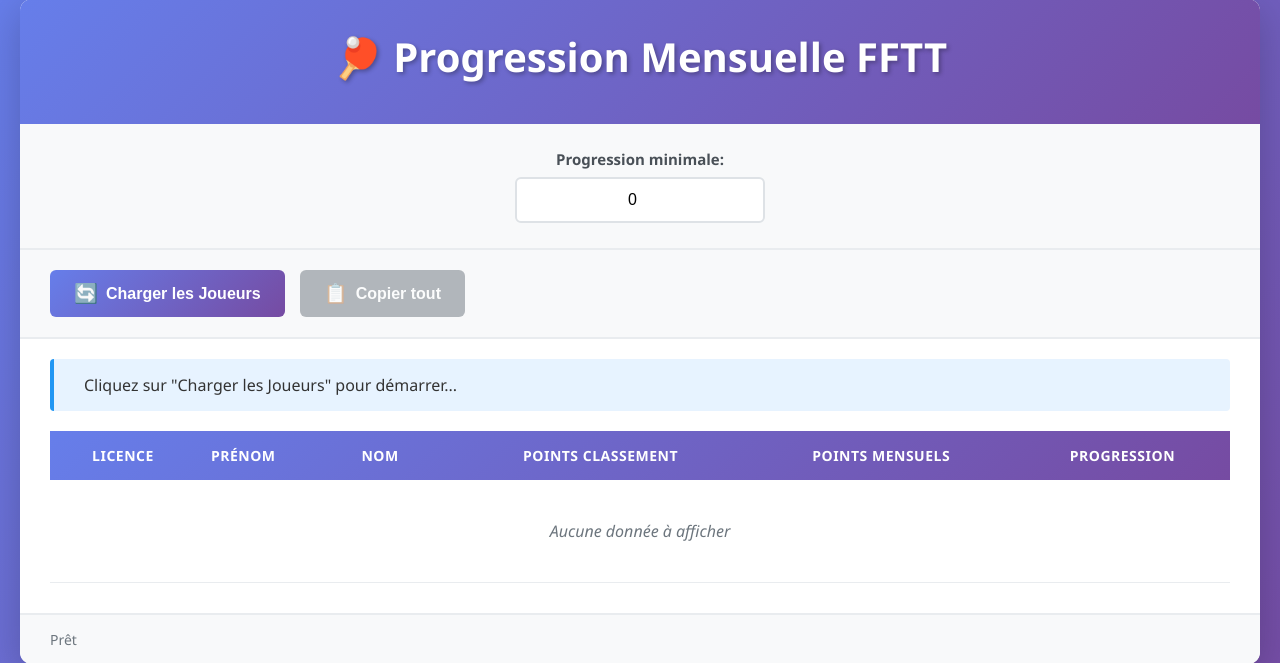
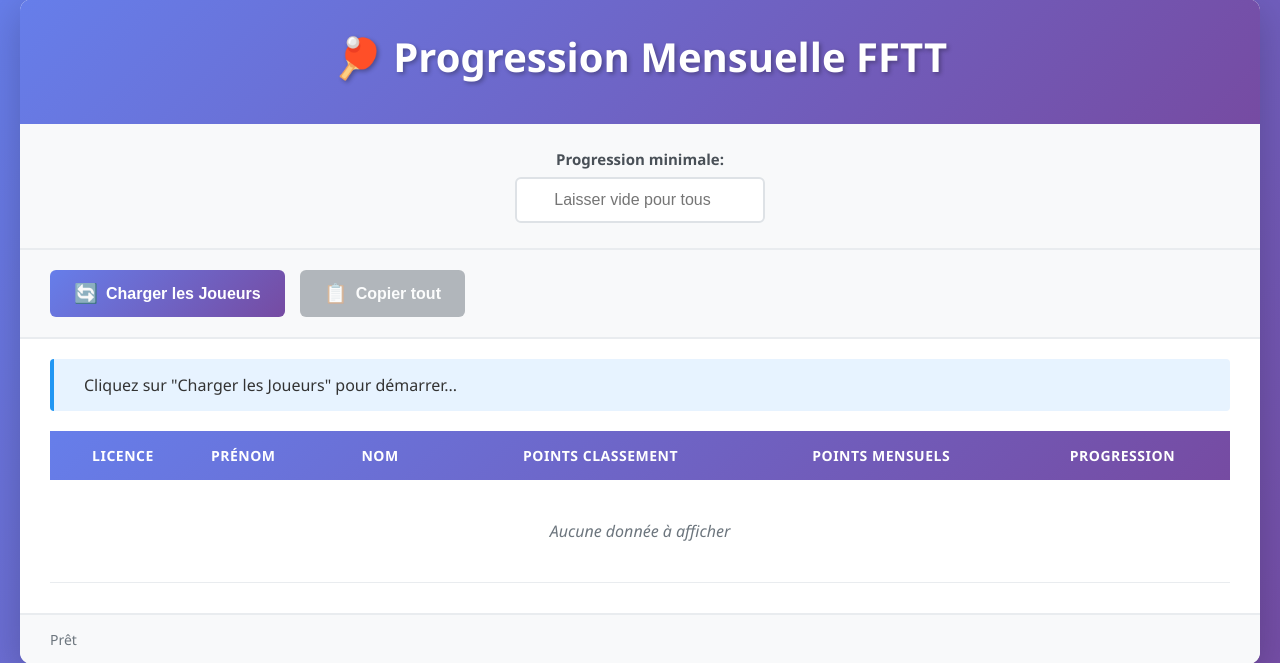
Before and after one commit to antefix1412/progression, a Flask app: page / in a window 1280 px wide. Shown: the part 21-684 px from the top of the page. Run offline with Flask 3, Linux system fonts and the light colour scheme.

Commit message:
fix du code

```diff
--- a/app.py
+++ b/app.py
@@ -143,17 +143,17 @@ def search_club_by_name(club_name):
     return clubs
 
 
-def get_results(club_num=None, min_progression=0):
+def get_results(club_num=None, min_progression=None):
     """Récupère la progression des joueurs via pointm - point
 
     Args:
         club_num: Numéro du club (utilise CLUB_NUM par défaut)
-        min_progression: Gain minimal mensuel (par défaut 0)
+        min_progression: Gain minimal mensuel (par défaut aucun filtre)
     """
     results = []
     players = get_club_licence_details(club_num)
     for player in players:
-        if player["progression"] < min_progression:
+        if min_progression is not None and player["progression"] < min_progression:
             continue
         results.append(player)
     results.sort(key=lambda x: x["progression"], reverse=True)
@@ -205,10 +205,11 @@ def api_results():
             "error": "Configuration FFTT manquante sur le serveur. Ajoute FFTT_PASSWORD, FFTT_ID_APP, FFTT_SERIE et FFTT_CLUB_NUM dans les variables d'environnement."
         }), 500
     club_num = request.args.get('club', CLUB_NUM)
+    raw_gain = request.args.get('gain', request.args.get('ecart', '')).strip()
     try:
-        min_progression = int(request.args.get('gain', request.args.get('ecart', 0)))
+        min_progression = int(raw_gain) if raw_gain else None
     except ValueError:
-        min_progression = 0
+        min_progression = None
 
     try:
         results = get_results(club_num=club_num, min_progression=min_progression)
@@ -228,10 +229,11 @@ def download_results():
             "error": "Configuration FFTT manquante sur le serveur. Ajoute FFTT_PASSWORD, FFTT_ID_APP, FFTT_SERIE et FFTT_CLUB_NUM dans les variables d'environnement."
         }), 500
     club_num = request.args.get('club', CLUB_NUM)
+    raw_gain = request.args.get('gain', request.args.get('ecart', '')).strip()
     try:
-        min_progression = int(request.args.get('gain', request.args.get('ecart', 0)))
+        min_progression = int(raw_gain) if raw_gain else None
     except ValueError:
-        min_progression = 0
+        min_progression = None
 
     try:
         results = get_results(club_num=club_num, min_progression=min_progression)
--- a/static/script.js
+++ b/static/script.js
@@ -20,14 +20,15 @@ async function loadResults() {
     if (loadBtn.disabled) return;
 
     // Récupérer le seuil de progression
-    const gain = ecartMinInput.value.trim() || '0';
+    const gain = ecartMinInput.value.trim();
 
     // Désactiver le bouton et afficher le chargement
     setLoading(true);
     updateInfoPanel('Chargement en cours...', 'info');
 
     try {
-        const response = await fetch(`/api/results?gain=${encodeURIComponent(gain)}`);
+        const query = gain ? `?gain=${encodeURIComponent(gain)}` : '';
+        const response = await fetch(`/api/results${query}`);
         const data = await response.json();
 
         if (data.success) {
--- a/templates/index.html
+++ b/templates/index.html
@@ -16,7 +16,7 @@
             <div class="config-row">
                 <div class="config-field">
                     <label for="ecartMin">Progression minimale:</label>
-                    <input type="number" id="ecartMin" value="0" min="0" max="500" placeholder="Ex: 25" />
+                    <input type="number" id="ecartMin" value="" min="-500" max="500" placeholder="Laisser vide pour tous" />
                 </div>
             </div>
         </div>
```
Also changed, not shown: api/index.py (+8 -6 lines).
